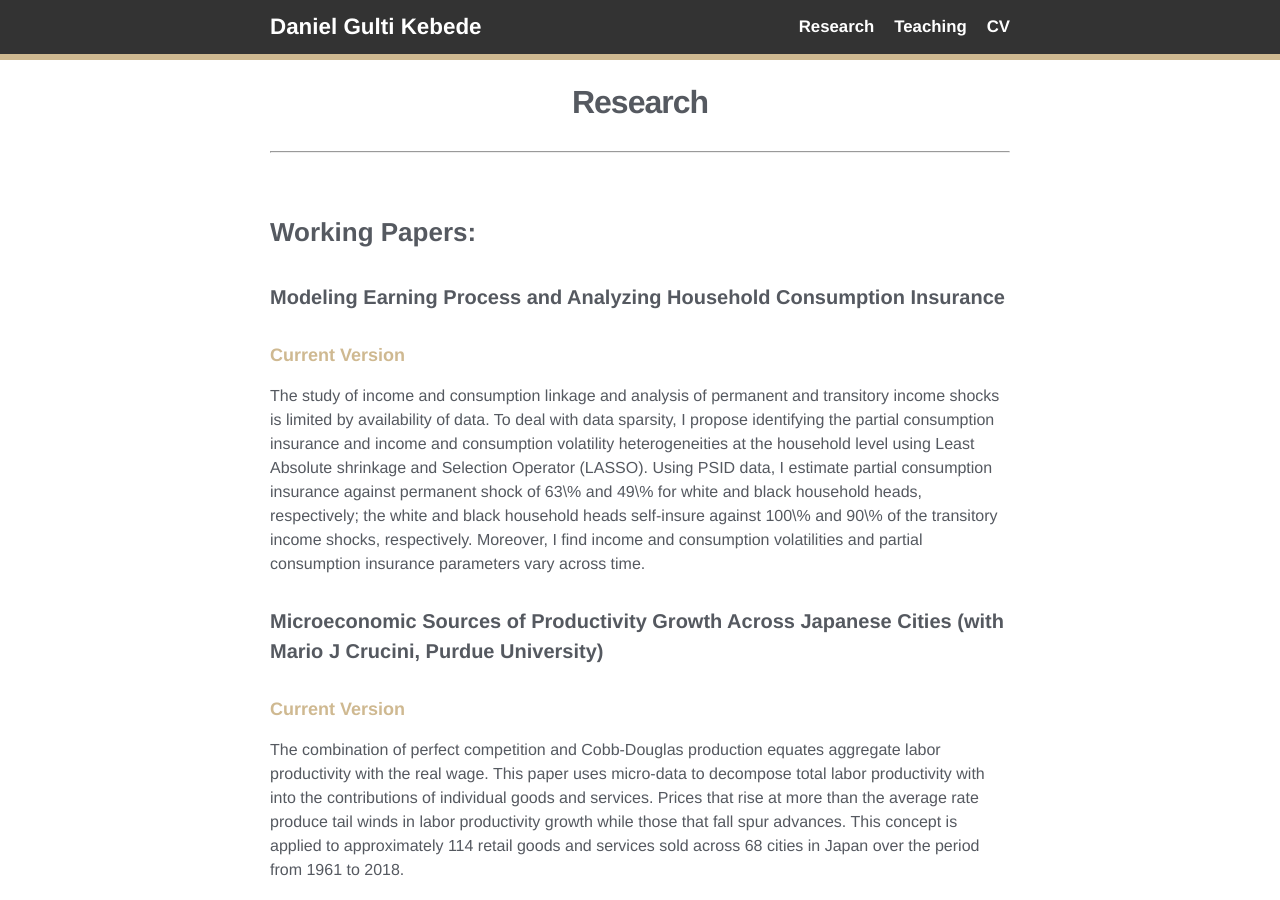
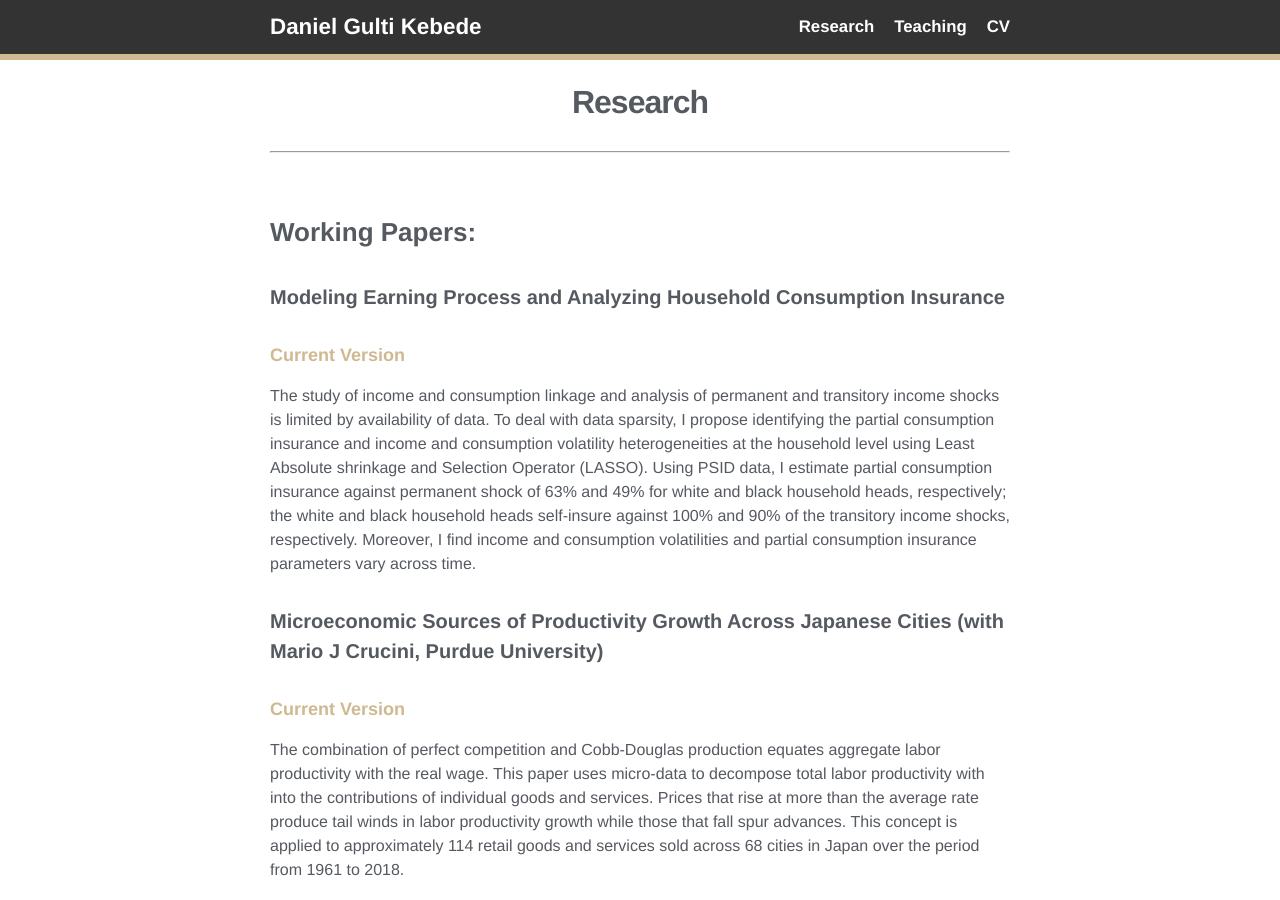
Before and after one commit to dangulti/dangulti.github.io, a Jekyll site: the page built from research.md, in a window 1280 px wide and 900 px high. Built offline with Jekyll 4.4.1, drawn with Linux system fonts in a browser that asks for light colours.

```diff
--- a/research.md
+++ b/research.md
@@ -11,7 +11,7 @@ permalink: /research/
 #### Modeling Earning Process and Analyzing Household Consumption Insurance
 ##### [Current Version](../assets/docs/Daniel_jmp.pdf)
 
-The study of income and consumption linkage and analysis of permanent and transitory income shocks is limited by availability of data. To deal with data sparsity, I propose identifying the partial consumption insurance and income and consumption volatility heterogeneities at the household level using Least Absolute shrinkage and Selection Operator (LASSO). Using PSID data, I estimate partial consumption insurance against permanent shock of 63\% and 49\% for white and black household heads, respectively; the white and black household heads self-insure against 100\% and 90\% of the transitory income shocks, respectively. Moreover, I find income and consumption volatilities and partial consumption insurance parameters vary across time.
+The study of income and consumption linkage and analysis of permanent and transitory income shocks is limited by availability of data. To deal with data sparsity, I propose identifying the partial consumption insurance and income and consumption volatility heterogeneities at the household level using Least Absolute shrinkage and Selection Operator (LASSO). Using PSID data, I estimate partial consumption insurance against permanent shock of 63% and 49% for white and black household heads, respectively; the white and black household heads self-insure against 100% and 90% of the transitory income shocks, respectively. Moreover, I find income and consumption volatilities and partial consumption insurance parameters vary across time.
 
 #### Microeconomic Sources of Productivity Growth Across Japanese Cities (with Mario J Crucini, Purdue University)
 ##### [Current Version](../assets/docs/Mario_Daniel_jmp.pdf)
@@ -21,8 +21,7 @@ The combination of perfect competition and Cobb-Douglas production equates aggre
 #### Testing Smooth Structural Breaks in Predictive Regression
 ##### [Current Version](../assets/docs/SmoothBreaks.pdf)
 
-We consider smooth structural break test proposed by Chen and Hong (2012), in a predictive regression setting. The regressors are characterized using the local to non-stationarity framework. We
-conducted a Monte Carlo experiment to evaluate the finite sample performance of the test statistic and an empirical example is examined to demonstrate the practical application of the proposed test statistic. The Monte Carlo simulations show that the proposed test statistic has better or as good power and size when compared to the popular SupF and LM. Empirically, compared to SupF and LM, the proposed test statistic rejects the null hypothesis of no structural break more frequently when there actually is a structural break present in the data.
+We consider smooth structural break test proposed by Chen and Hong (2012), in a predictive regression setting. The regressors are characterized using the local to non-stationarity framework. We conducted a Monte Carlo experiment to evaluate the finite sample performance of the test statistic and an empirical example is examined to demonstrate the practical application of the proposed test statistic. The Monte Carlo simulations show that the proposed test statistic has better or as good power and size when compared to the popular SupF and LM. Empirically, compared to SupF and LM, the proposed test statistic rejects the null hypothesis of no structural break more frequently when there actually is a structural break present in the data.
 
 ### Works in Progress:
 
```
